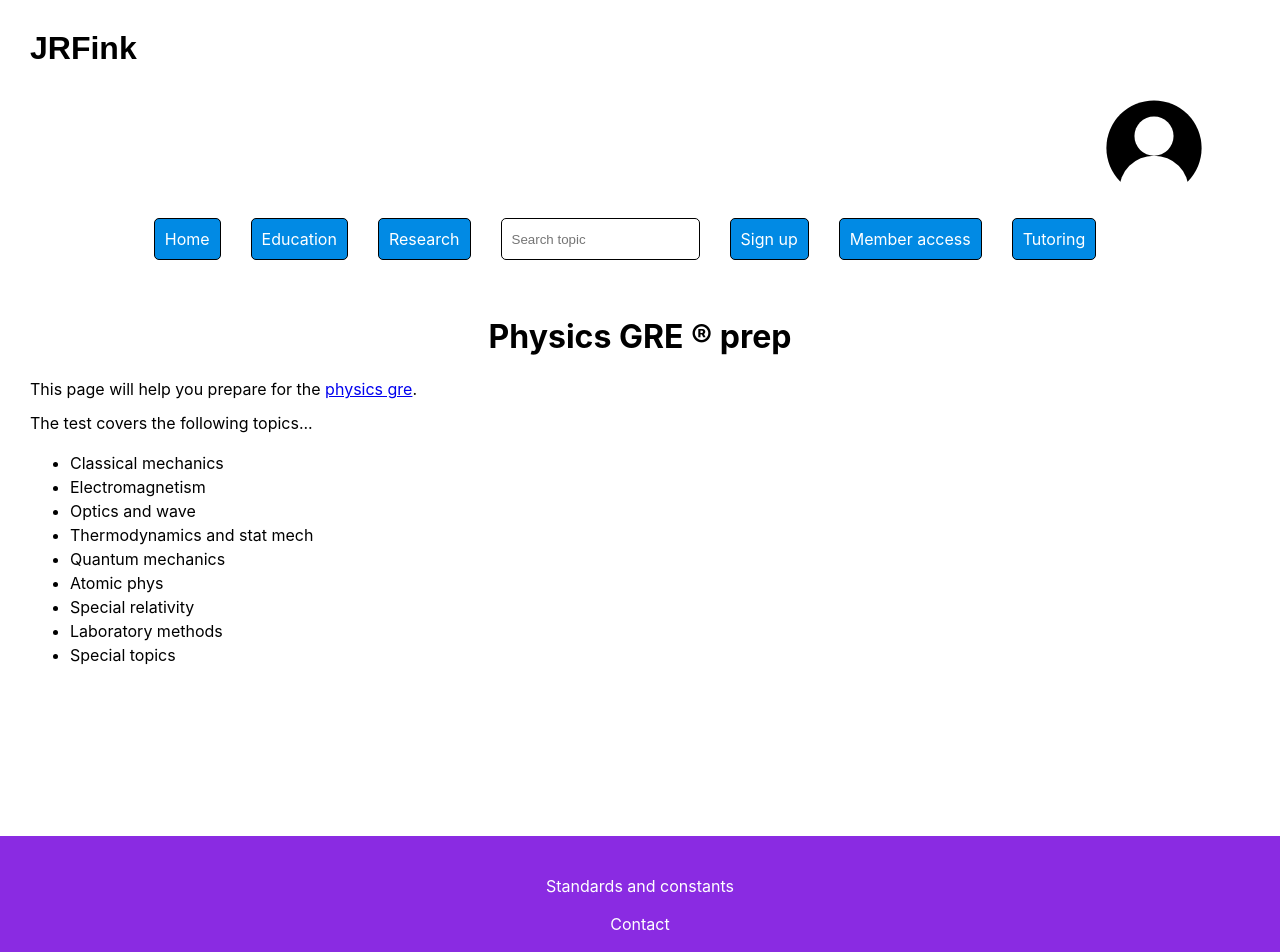
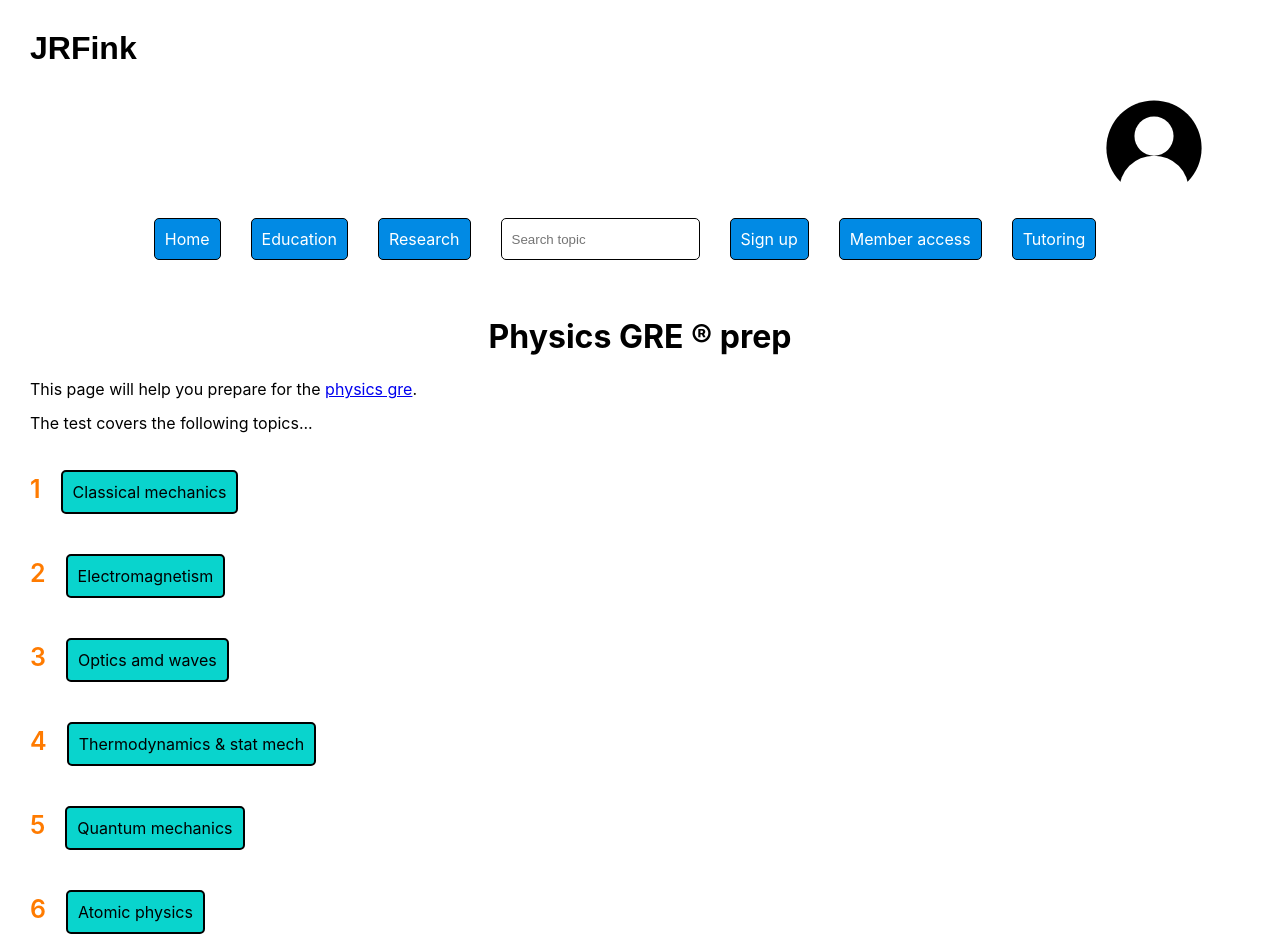
Before and after one commit to JRFink/jrfphyspagesnew, a Next.js app: page /education/pgre in a window 1280 px wide. Shown: the top 952 px of the page. Built offline with nearby package versions, Linux system fonts and the light colour scheme.

Commit message:
Update index.tsx

```diff
--- a/pages/education/pgre/index.tsx
+++ b/pages/education/pgre/index.tsx
@@ -12,19 +12,44 @@ import style from '@/styles/general.module.css';
  </p>
       <p>
       The test covers the following topics...
-<ul>
-  <li>Classical mechanics</li>
-  <li>Electromagnetism</li>
-  <li>Optics and wave</li>
-  <li>Thermodynamics and stat mech</li>
-  <li>Quantum mechanics</li>
-  <li>Atomic phys</li>
-  <li>Special relativity</li>
-  <li>Laboratory methods</li>
-  <li>Special topics</li>
-</ul>
+      </p>
+             <br></br>
+             <p className={style.numberLink}>
+                 1
+             </p>
+             <Link href="/education/pgre/cm" className={style.generalLink}>Classical mechanics</Link><br></br>
+            <br></br>
+             <p className={style.numberLink}>
+                 2
+             </p>
+             <Link href="/education/pgre/em" className={style.generalLink}>Electromagnetism</Link><br></br>
+            <br></br>
+             <p className={style.numberLink}>
+                 3
+             </p>
+             <Link href="/education/pgre/op" className={style.generalLink}>Optics amd waves</Link><br></br>
+            <br></br>
+             <p className={style.numberLink}>
+                 4
+             </p>
+             <Link href="/education/pgre/therm" className={style.generalLink}>Thermodynamics &#38; stat mech</Link><br></br>
+            <br></br>
+             <p className={style.numberLink}>
+                 5
+             </p>
+             <Link href="/education/pgre/quant" className={style.generalLink}>Quantum mechanics</Link><br></br>
+            <br></br>
+             <p className={style.numberLink}>
+                 6
+             </p>
+             <Link href="/education/pgre/atom" className={style.generalLink}>Atomic physics</Link><br></br>
+            <br></br>
+             <p className={style.numberLink}>
+                 7
+             </p>
+             <Link href="/education/pgre/spc" className={style.generalLink}>Special relativity</Link><br />
 
-      </p>
+
       </>
    );
  }
```
